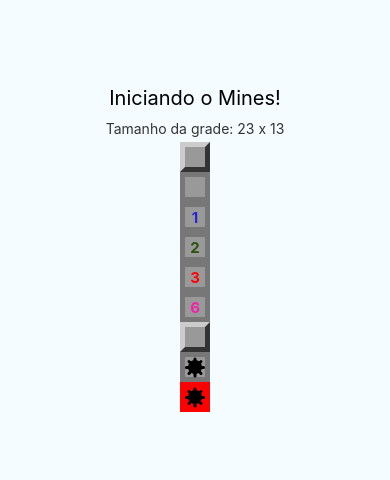
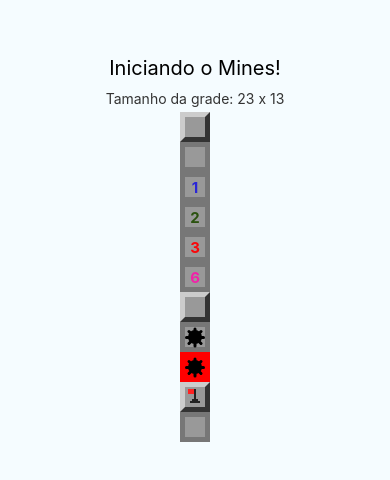
Before and after one commit to ThiagoPereiraSje/campo-minado-react-native, a React Native app in the folder mines/: screen / in a window 390 px wide. Shown: the part 178-658 px from the top of the page. Built offline with nearby package versions, Linux system fonts and the light colour scheme.

Commit message:
Criando o componente flag.

```diff
--- a/mines/App.js
+++ b/mines/App.js
@@ -24,6 +24,8 @@
         <Field mined />
         <Field mined opened />
         <Field mined opened exploded />
+        <Field flagged />
+        <Field flagged opened />
       </View>
     );
   }
--- a/mines/src/components/Field.js
+++ b/mines/src/components/Field.js
@@ -3,14 +3,16 @@
 import params from '../params';
 
 import Mine from './Mine';
+import Flag from './Flag';
 
 export default props => {
-    const { mined, opened, nearMines, exploded } = props;
+    const { mined, opened, nearMines, exploded, flagged } = props;
 
     const styleField = [styles.field];
     if (opened) styleField.push(styles.opened);
     if (exploded) styleField.push(styles.exploded);
-    if (styleField.length === 1) styleField.push(styles.regular);
+    if (flagged) styleField.push(styles.flagged);
+    if (!opened && !exploded) styleField.push(styles.regular);
 
     let color = null;
 
@@ -40,6 +42,7 @@
             }
 
             { mined && opened ? <Mine /> : false }
+            { flagged && !opened ? <Flag /> : false }
         </View>
     );
 }
@@ -74,5 +77,9 @@
     exploded: {
         backgroundColor: 'red',
         borderColor: 'red',
+    },
+
+    flagged: {
+
     }
 });
--- /dev/null
+++ b/mines/src/components/Flag.js
@@ -0,0 +1,49 @@
+import React from 'react';
+import { View, StyleSheet } from 'react-native';
+
+export default props => {
+    return (
+        <View style={styles.container}>
+            <View style={styles.flagpole}></View>
+            <View style={styles.flag}></View>
+            <View style={styles.base1}></View>
+            <View style={styles.base2}></View>
+        </View>
+    );
+}
+
+const styles = StyleSheet.create({
+    container: {
+        marginTop: 2,
+    },
+    flagpole: {
+        position: 'absolute',
+        height: 14,
+        width: 2,
+        backgroundColor: '#222',
+        marginLeft: 9,
+    },
+    flag: {
+        position: 'absolute',
+        height: 5,
+        width: 6,
+        backgroundColor: '#F22',
+        marginLeft: 3,
+    },
+    base1: {
+        position: 'absolute',
+        height: 2,
+        width: 6,
+        backgroundColor: '#222',
+        marginLeft: 7,
+        marginTop: 10,
+    },
+    base2: {
+        position: 'absolute',
+        height: 2,
+        width: 10,
+        backgroundColor: '#222',
+        marginLeft: 5,
+        marginTop: 12,
+    },
+});
```
